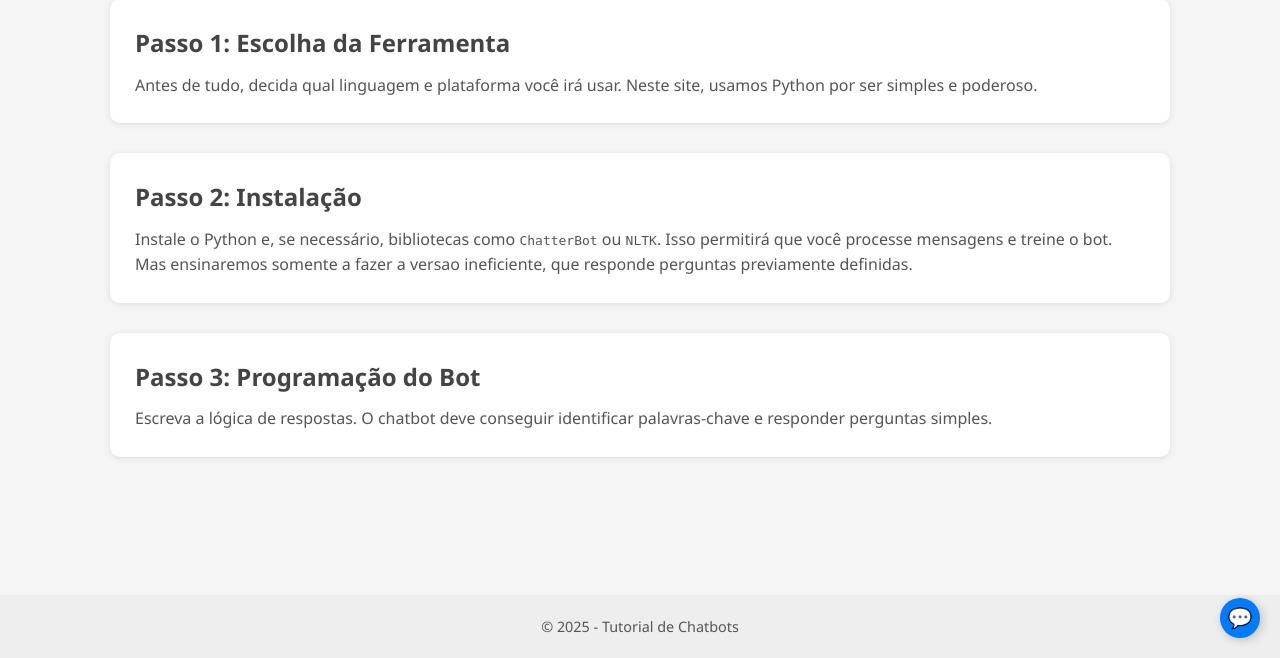
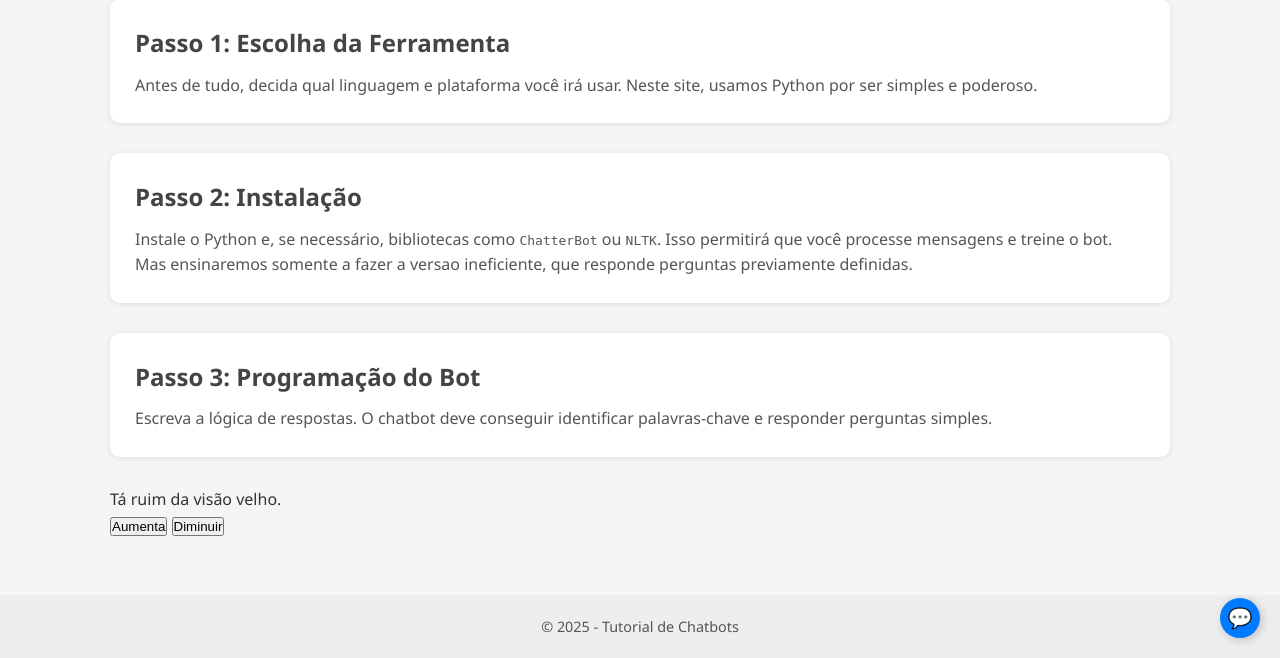
Before and after one commit to KYOGRE-LS/app, a Flask app: page / in a window 1280 px wide. Shown: the part 142-800 px from the top of the page. Run offline with Flask 3, Linux system fonts and the light colour scheme.

Commit message:
Enhance accessibility with font size controls
Added buttons to increase and decrease font size, and included a message about visibility.

```diff
--- a/templates/index.html
+++ b/templates/index.html
@@ -32,6 +32,7 @@
     </div>
 
    <main class="container">
+    <main  id="textoFonte">
 
     <section class="step">
       <h2>Passo 1: Escolha da Ferramenta</h2>
@@ -46,9 +47,12 @@
 
     <section class="step">
       <h2>Passo 3: Programação do Bot</h2>
-      <p>Escreva a lógica de respostas. O chatbot deve conseguir identificar palavras-chave e responder perguntas simples.</p>
+      <p >Escreva a lógica de respostas. O chatbot deve conseguir identificar palavras-chave e responder perguntas simples.</p>
     </section>
-
+     <p >Tá ruim da visão velho.</p>
+    <button onclick="aumentarFonte()">Aumenta</button>
+    <button onclick="diminuirFonte()">Diminuir</button>
+  </main>
   </main>
   </div>
   <footer>
@@ -57,6 +61,7 @@
     <link rel="stylesheet" href="{{ url_for('static', filename='style.css') }}">
 <script src="{{ url_for('static', filename='j.js') }}"></script>
 <script src="{{ url_for('static', filename='mobile-navbar.js') }}"></script>
+<script src="guilherme.js"></script>
 
 
 
```
